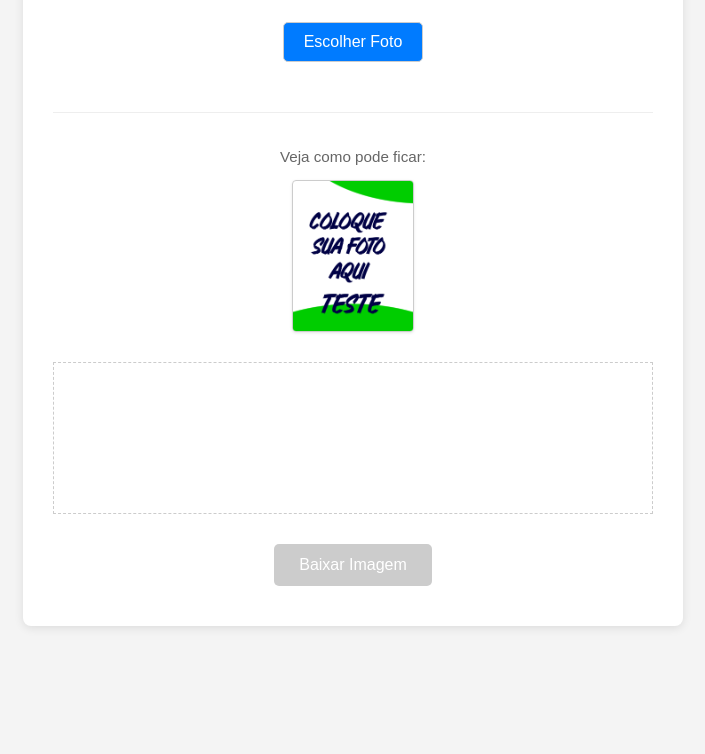
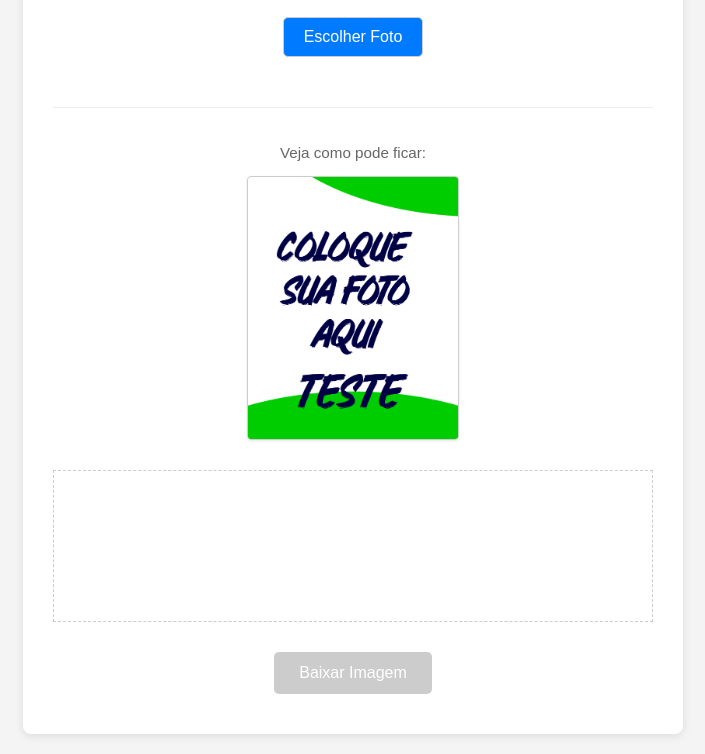
Before and after one commit to lopesanders/novo, a plain HTML site: page index.html in a window 1280 px wide. Shown: the part 150-904 px from the top of the page, without its empty margins (287-992 px from the left). Before the commit the page ends 800 px from the top, so only its background shows below. Drawn offline with Linux system fonts and the light colour scheme.

Commit message:
Update style.css

```diff
--- a/style.css
+++ b/style.css
@@ -154,7 +154,7 @@ button:not(:disabled):hover {
 
 #exampleImage {
     display: block; /* Para poder usar margin: auto */
-    max-width: 20%;   /* Limita a largura da imagem de exemplo (ajuste conforme necessário) */
+    max-width: 35%;   /* Limita a largura da imagem de exemplo (ajuste conforme necessário) */
     height: auto;     /* Mantém a proporção da imagem */
     margin-left: auto; /* Centraliza a imagem horizontalmente */
     margin-right: auto;/* Centraliza a imagem horizontalmente */
```
